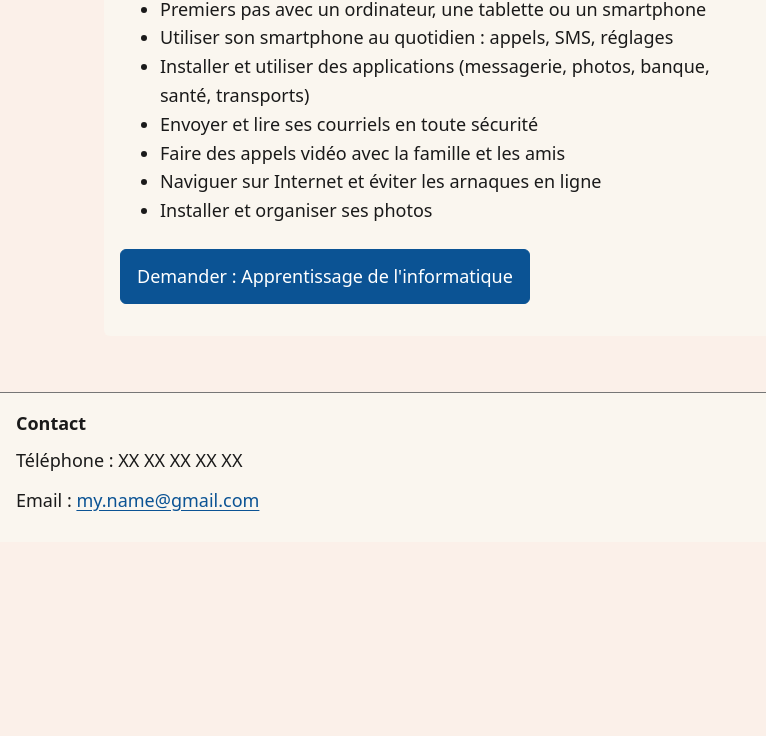
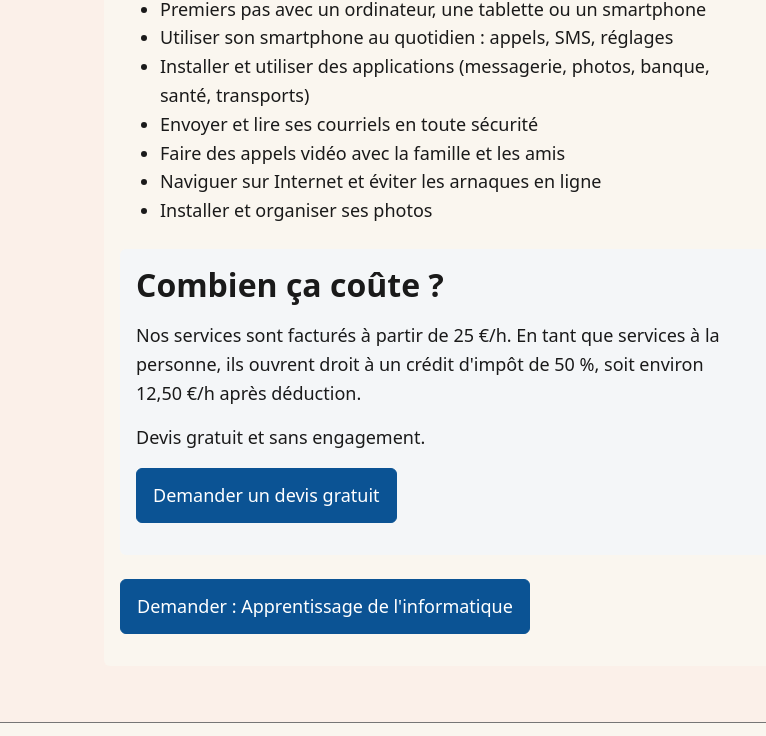
Before and after one commit to oudetlaurent-sketch/senior-services-grasse-website, an Astro site: page /services/computer-learning in a window 1280 px wide. Shown: the part 476-1212 px from the top of the page, without its empty margins (0-766 px from the left). Before the commit the page ends 1018 px from the top, so only its background shows below. Built offline with nearby package versions, Linux system fonts and the light colour scheme; Astro itself is replaced by a stand-in of ours.

Commit message:
Add synthetic pricing block to service pages
Add a shared bilingual (FR/EN) 'Combien ça coûte ?' / 'How much does it
cost?' pricing block to ServicePageContent.astro so it renders on all
three service pages: 25 €/h, 50% services-a-la-personne tax credit
(~12,50 €/h after credit), free-quote reassurance, and a CTA reusing the
existing service-request route. Uses existing design tokens and a proper
<h2> to preserve heading hierarchy.

```diff
--- a/src/components/ServicePageContent.astro
+++ b/src/components/ServicePageContent.astro
@@ -59,6 +59,13 @@ const copy =
           "Merci de réessayer un peu plus tard, ou d'utiliser le menu ci-dessus pour " +
           "découvrir d'autres services ou nous contacter grâce au numéro de téléphone " +
           "et à l'adresse e-mail en bas de cette page.",
+        pricingHeading: "Combien ça coûte ?",
+        pricingBody:
+          "Nos services sont facturés à partir de 25 €/h. En tant que services à la " +
+          "personne, ils ouvrent droit à un crédit d'impôt de 50 %, soit environ " +
+          "12,50 €/h après déduction.",
+        pricingReassurance: "Devis gratuit et sans engagement.",
+        pricingCtaLabel: "Demander un devis gratuit",
       }
     : {
         includesHeading: "What this service includes",
@@ -68,6 +75,13 @@ const copy =
           "We couldn't load the details of this service right now. Please try again a " +
           "little later, or use the menu above to explore other services or reach us " +
           "with the phone number and email address at the bottom of this page.",
+        pricingHeading: "How much does it cost?",
+        pricingBody:
+          "Our services start at €25/hr. As personal services " +
+          "(\"services à la personne\"), they qualify for a 50% tax credit, which " +
+          "works out to about €12.50/hr after the credit.",
+        pricingReassurance: "Free quote, with no obligation.",
+        pricingCtaLabel: "Request a free quote",
       };
 ---
 
@@ -98,6 +112,15 @@ const copy =
           </ul>
         </section>
 
+        <section class="service__pricing" aria-labelledby="pricing-heading">
+          <h2 id="pricing-heading">{copy.pricingHeading}</h2>
+          <p>{copy.pricingBody}</p>
+          <p>{copy.pricingReassurance}</p>
+          <p class="service__pricing-cta">
+            <a class="button" href={formLink}>{copy.pricingCtaLabel}</a>
+          </p>
+        </section>
+
         <p class="service__cta">
           <a class="button" href={formLink}>
             {copy.requestPrefix}
@@ -125,6 +148,21 @@ const copy =
     max-width: 60ch;
   }
 
+  .service__pricing {
+    margin-top: var(--space-lg, 1.5rem);
+    padding: var(--space-md, 1rem);
+    background-color: var(--color-surface, #f4f6f8);
+    border-radius: var(--radius, 0.375rem);
+  }
+
+  .service__pricing p {
+    max-width: 60ch;
+  }
+
+  .service__pricing-cta {
+    margin-top: var(--space-md, 1rem);
+  }
+
   .service__cta {
     margin-top: var(--space-lg, 1.5rem);
   }
```
